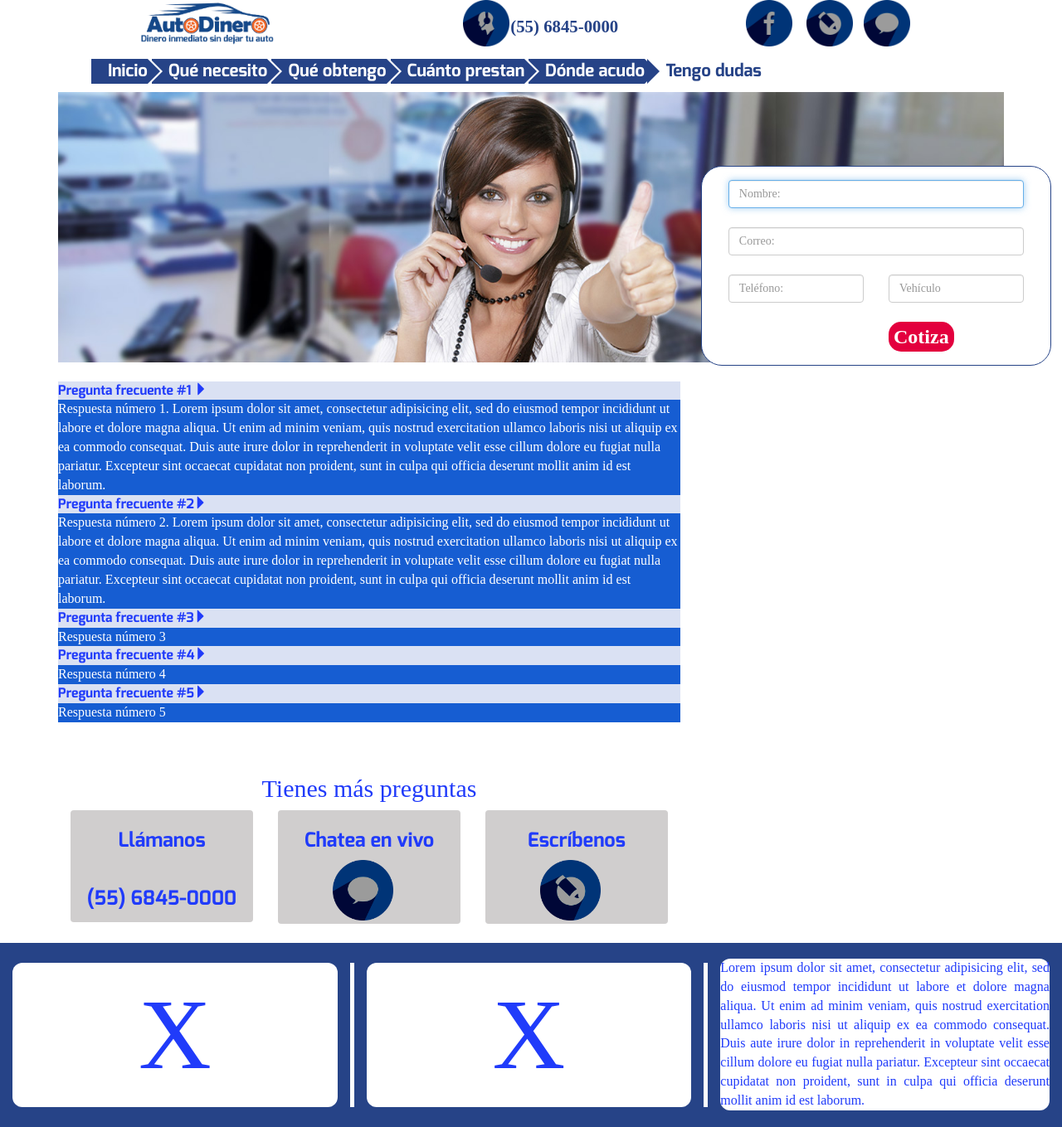
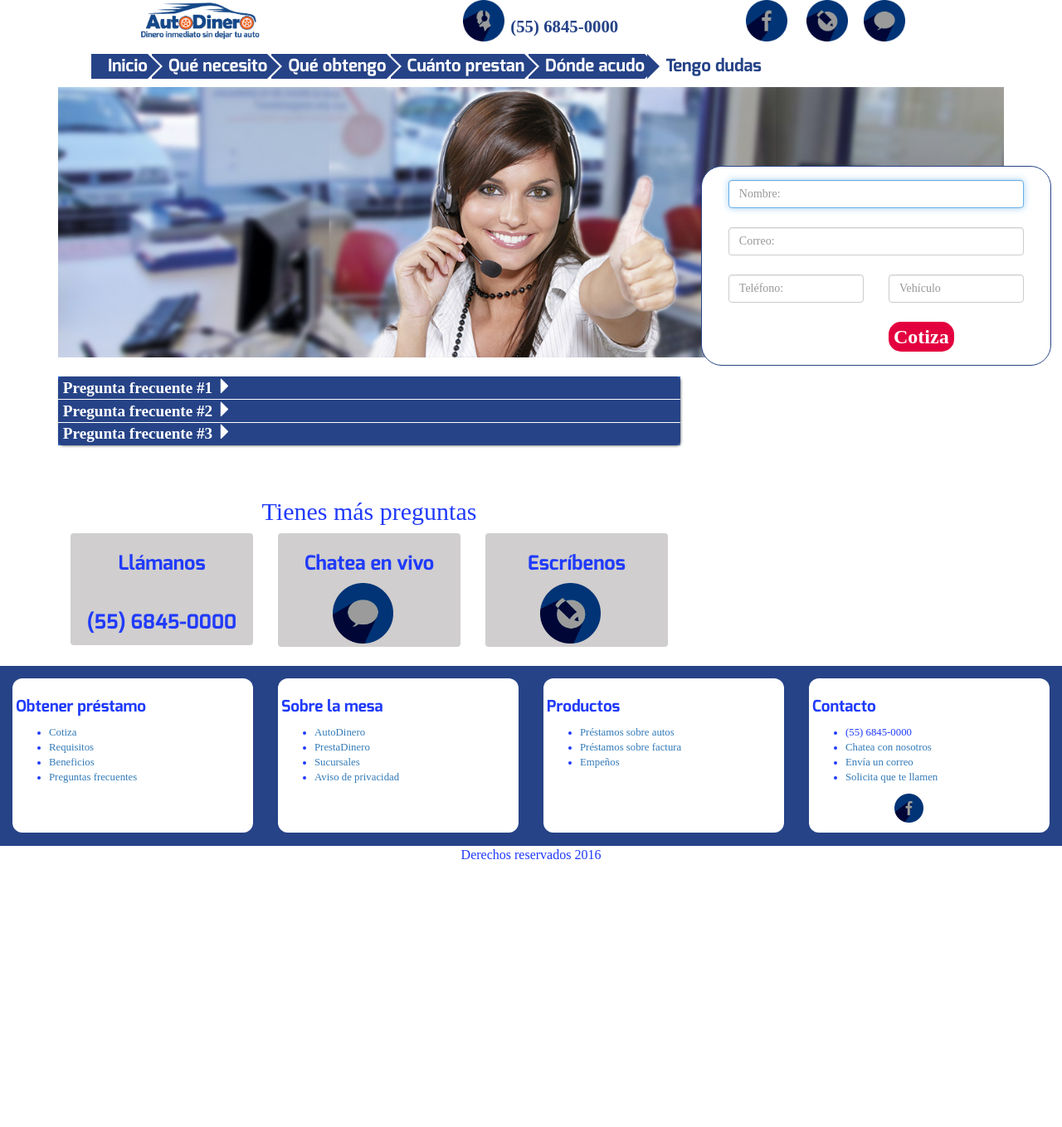
Before and after one commit to alesito500/PDI_web, a PHP site: page /faq.html in a window 1280 px wide. Shown: the whole page at 83% size. After the commit the page ends 1036 px from the top, so only its background shows below. Run offline with PHP 8.4, Linux system fonts and the light colour scheme; some libraries are stand-ins or nearby versions.

Commit message:
Avance del 90% Modificaciones en la hoja de estilos para adecuar imágenes, la hoja de preguntas frecuentes y el pié de página Adición del pie de página Adición del script para el menú plegable Adición del pie de página Adición del pie de página Adición del pie de página Adición del pie de página Adición del pie de página

```diff
--- a/html/css/style.css
+++ b/html/css/style.css
@@ -26,7 +26,7 @@ legend{
 }
 #banner-superior img
 {
-  max-height: 56px;
+  max-height: 50px;
 }
 .marco_cotiza
 {
@@ -118,22 +118,26 @@ legend{
 .fondo_blanco{
   background-color: #fff;
   border-radius: 12px;
+  padding: 4px;
+  min-height: 186px;
 }
 .fondo_azul{
   background-color: #264387;
 }
-#cuadro_inferior_1, #cuadro_inferior_2 {
-  border-right: 5px solid #fff;
-  font-size: 7.6em;
-  text-align: center;
-  margin-top: 0.2em;
-	margin-bottom: 0.2em;
-}
-#cuadro_inferior_3{
+.cuadro_pie_p{
   vertical-align: middle;
   text-align: justify;
   margin-top: 1.2em;
 	margin-bottom: 1.2em;
+  font-size: 0.8em;
+}
+.cuadro_pie_p h3{
+  font-size: 1.5em;
+}
+.cuadro_pie_p img{
+  max-height: 35px;
+  position: relative;
+  left: 35%;
 }
 .arrow-right {
   width: 0;
@@ -182,6 +186,52 @@ legend{
   top: 0;
   left: 9.8em;
 }
+.ulfaq{
+  display:block;
+  background-color:#264387;
+  margin:0;
+  padding:0;
+  width:auto;
+  list-style:none;
+}
+#menufaq{
+  -moz-border-radius:5px;
+  -webkit-border-radius:5px;
+  border-radius:5px;
+  -webkit-box-shadow:1px 1px 3px #888;
+  -moz-box-shadow:1px 1px 3px #888;
+}
+#menufaq li{
+  border-bottom:1px solid #FFF;
+}
+#menufaq ul li, #menufaq li:last-child {
+	border: none;
+	line-height: 1.6em;
+	text-align: justify;
+}
+
+#menufaq a:hover{
+  color:#F9B855;
+  -webkit-transition: color 0.2s linear;
+}
+#menufaq > li > a {
+	color: #fff;
+	font-size: 1.2em;
+	font-weight: 600;
+	padding-left: 0.3em;
+}
+#menufaq ul a:hover{
+  background-color:#FFF;
+  color:#2961A9;
+  text-shadow:none;
+  -webkit-transition: color, background-color 0.2s linear;
+}
+#menufaq ul{
+  background-color:#fff;
+  color:#0F1A36;
+}
+#menufaq li ul {display:none;}
+
 .dl_faq{
   display: block;
   background-color: #165dd2;
@@ -217,3 +267,6 @@ legend{
     margin: 0em 0.6em 0.7em;
     padding: 6px 12px;
 }
+footer{
+  text-align: center;
+}
--- a/html/faq.html
+++ b/html/faq.html
@@ -14,6 +14,22 @@
 	<script src="js/jquery.js"></script>
 	<script src="js/bootstrap.min.js"></script>
 	<script src="https://ajax.googleapis.com/ajax/libs/jquery/1.11.3/jquery.min.js"></script>
+
+	<script type="text/javascript" charset="utf-8">
+	$(function(){
+		$('#menufaq li a').click(function(event){
+			var elem = $(this).next();
+			if(elem.is('ul')){
+				event.preventDefault();
+				$('#menufaq ul:visible').not(elem).slideUp();
+				elem.slideToggle();
+			}
+		});
+	});
+	</script>
+	<style type="text/css" media="screen">
+
+	</style>
   <title>Preguntas frecuentes</title>
 </head>
 <body>
@@ -73,24 +89,37 @@
       <br>
     </div>
     <div class="container" id="Marco_informacion">
+
+
 		<div class="row">
         	<div class="col-sm-8">
           		<article>
             		<dl class="dl_faq">
-              <dt>Pregunta frecuente #1 <span class="glyphicon glyphicon-triangle-right" aria-hidden="true"></span></dt>
-              <dd>Respuesta número 1. Lorem ipsum dolor sit amet, consectetur adipisicing elit, sed do eiusmod tempor incididunt ut labore et dolore magna aliqua. Ut enim ad minim veniam, quis nostrud exercitation ullamco laboris nisi ut aliquip ex ea commodo consequat. Duis aute irure dolor in reprehenderit in voluptate velit esse cillum dolore eu fugiat nulla pariatur. Excepteur sint occaecat cupidatat non proident, sunt in culpa qui officia deserunt mollit anim id est laborum.</dd>
-              <dt>Pregunta frecuente #2<span class="glyphicon glyphicon-triangle-right" aria-hidden="true"></span></dt>
-              <dd>Respuesta número 2. Lorem ipsum dolor sit amet, consectetur adipisicing elit, sed do eiusmod tempor incididunt ut labore et dolore magna aliqua. Ut enim ad minim veniam, quis nostrud exercitation ullamco laboris nisi ut aliquip ex ea commodo consequat. Duis aute irure dolor in reprehenderit in voluptate velit esse cillum dolore eu fugiat nulla pariatur. Excepteur sint occaecat cupidatat non proident, sunt in culpa qui officia deserunt mollit anim id est laborum.</dd>
-              <dt>Pregunta frecuente #3<span class="glyphicon glyphicon-triangle-right" aria-hidden="true"></span></dt>
-              <dd>Respuesta número 3</dd>
-              <dt>Pregunta frecuente #4<span class="glyphicon glyphicon-triangle-right" aria-hidden="true"></span></dt>
-              <dd>Respuesta número 4</dd>
-              <dt>Pregunta frecuente #5<span class="glyphicon glyphicon-triangle-right" aria-hidden="true"></span></dt>
-              <dd>Respuesta número 5</dd>
+						<ul id="menufaq" class="ulfaq">
+							<li><a href="#">Pregunta frecuente #1 <span class="glyphicon glyphicon-triangle-right" aria-hidden="true"></span></a>
+								<ul>
+									<li>Respuesta número 1. Lorem ipsum dolor sit amet, consectetur adipisicing elit, sed do eiusmod tempor incididunt ut labore et dolore magna aliqua. Ut enim ad minim veniam, quis nostrud exercitation ullamco laboris nisi ut aliquip ex ea commodo consequat. Duis aute irure dolor in reprehenderit in voluptate velit esse cillum dolore eu fugiat nulla pariatur. Excepteur sint occaecat cupidatat non proident, sunt in culpa qui officia deserunt mollit anim id est laborum.
+                            		</li>
+								</ul>
+							</li>
+                            <li><a href="#">Pregunta frecuente #2 <span class="glyphicon glyphicon-triangle-right" aria-hidden="true"></span></a>
+								<ul>
+									<li>Respuesta número 1. Lorem ipsum dolor sit amet, consectetur adipisicing elit, sed do eiusmod tempor incididunt ut labore et dolore magna aliqua. Ut enim ad minim veniam, quis nostrud exercitation ullamco laboris nisi ut aliquip ex ea commodo consequat. Duis aute irure dolor in reprehenderit in voluptate velit esse cillum dolore eu fugiat nulla pariatur. Excepteur sint occaecat cupidatat non proident, sunt in culpa qui officia deserunt mollit anim id est laborum.
+                            		</li>
+								</ul>
+							</li>
+                            <li><a href="#">Pregunta frecuente #3 <span class="glyphicon glyphicon-triangle-right" aria-hidden="true"></span></a>
+								<ul>
+									<li>Respuesta número 1. Lorem ipsum dolor sit amet, consectetur adipisicing elit, sed do eiusmod tempor incididunt ut labore et dolore magna aliqua. Ut enim ad minim veniam, quis nostrud exercitation ullamco laboris nisi ut aliquip ex ea commodo consequat. Duis aute irure dolor in reprehenderit in voluptate velit esse cillum dolore eu fugiat nulla pariatur. Excepteur sint occaecat cupidatat non proident, sunt in culpa qui officia deserunt mollit anim id est laborum.
+                            		</li>
+								</ul>
+							</li>
+						</ul>
             	</dl>
           	</article>
         </div>
       </div>
+
       <br>
       <div class="row">
         <div class="col-xs-8 text-center">
@@ -131,15 +160,61 @@
     </div>
     <!-- Pie de p&aacute;gina azul -->
     <div class="row fondo_azul">
-        <div class="col-xs-4" id="cuadro_inferior_1">
-          <div class="fondo_blanco">X</div>
+      <div class="col-xs-3 cuadro_pie_p" id="cuadro_inferior_1">
+        <div class="fondo_blanco">
+          <h3>Obtener préstamo</h3>
+          <ul>
+            <li><a href="cuanto.html">Cotiza</a></li>
+            <li><a href="general.html">Requisitos</a></li>
+            <li><a href="queobtengo.html">Beneficios</a></li>
+            <li><a href="faq.html">Preguntas frecuentes</a></li>
+          </ul>
         </div>
-        <div class="col-xs-4" id="cuadro_inferior_2">
-           <div class="fondo_blanco">X</div>
       </div>
-        <div class="col-xs-4" id="cuadro_inferior_3">
-          <div class="fondo_blanco">Lorem ipsum dolor sit amet, consectetur adipisicing elit, sed do eiusmod tempor incididunt ut labore et dolore magna aliqua. Ut enim ad minim veniam, quis nostrud exercitation ullamco laboris nisi ut aliquip ex ea commodo consequat. Duis aute irure dolor in reprehenderit in voluptate velit esse cillum dolore eu fugiat nulla pariatur. Excepteur sint occaecat cupidatat non proident, sunt in culpa qui officia deserunt mollit anim id est laborum.</div>
+      <div class="col-xs-3 cuadro_pie_p" id="cuadro_inferior_2">
+        <div class="fondo_blanco">
+          <h3>
+            Sobre la mesa
+          </h3>
+          <ul>
+            <li><a href="index.html">AutoDinero</a></li>
+            <li><a href="http://www.prestadinero.com/">PrestaDinero</a></li>
+            <li><a href="sucursales.html">Sucursales</a></li>
+            <li><a href="">Aviso de privacidad</a></li>
+          </ul>
         </div>
+      </div>
+      <div class="col-xs-3 cuadro_pie_p" id="cuadro_inferior_3">
+        <div class="fondo_blanco">
+          <h3>
+            Productos
+          </h3>
+          <ul>
+            <li><a href="">Préstamos sobre autos</a></li>
+            <li><a href="">Préstamos sobre factura</a></li>
+            <li><a href="">Empeños</a></li>
+          </ul>
+        </div>
+      </div>
+      <div class="col-xs-3 cuadro_pie_p" id="cuadro_inferior_4">
+        <div class="fondo_blanco">
+          <h3>
+            Contacto
+          </h3>
+          <ul>
+            <li>(55) 6845-0000</li>
+            <li><a href="">Chatea con nosotros</a></li>
+            <li><a href="mailto:contacto@autodinero.com.mx">Envía un correo</a></li>
+            <li><a href="cuanto.html">Solicita que te llamen</a></li>
+          </ul>
+          <a href="https://www.facebook.com/autodinero/"><img src="images/facebook.png" alt="Síguenos en facebook" class="img-responsive"></a>
+        </div>
+      </div>
+    </div>
+    <div class="row">
+      <footer>
+        Derechos reservados 2016
+      </footer>
     </div>
       <!-- Pie de p&aacute;gina azul -->
   </div>
@@ -149,7 +224,7 @@
     <form id="cotizador">
       <div class="row">
         <div class="col-sm-12">
-          <input type="text" id="nombre-cotizador" placeholder="Nombre:" class="form-control" autofocus="true" tabindex="1" required="true"></intput>
+          <input type="text" id="nombre-cotizador" placeholder="Nombre:" class="form-control" autofocus tabindex="1" required="true"/>
         </div>
       </div>
       <br>
```
Also changed, not shown: html/cuanto.html (+56 -10 lines), html/general.html (+54 -8 lines), html/index.html (+59 -8 lines), html/queobtengo.html (+54 -8 lines), html/sucursales.html (+54 -8 lines), 2 other files. Lines whose indentation alone changed are shown as unchanged.
